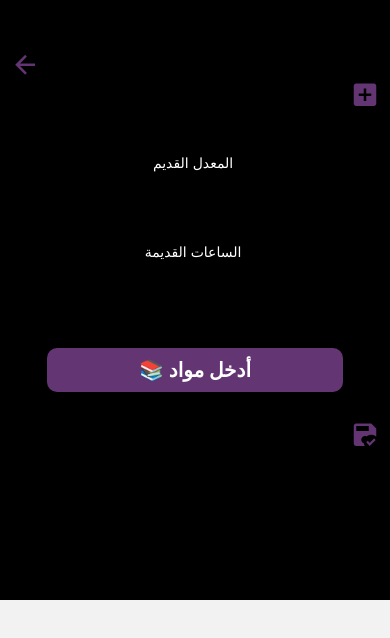
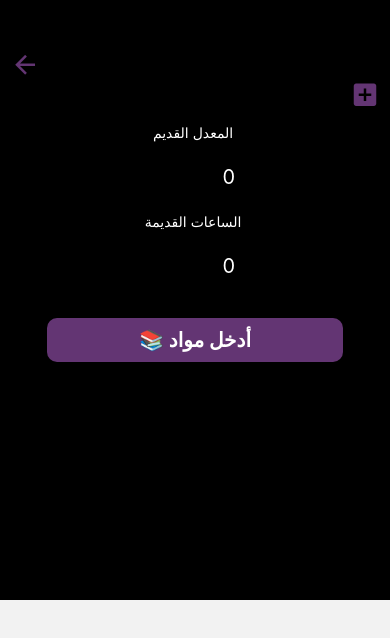
Before and after one commit to newCanvas1/GPACalcu, a React Native app in the folder GPACalcu/: screen /Total in a window 390 px wide. Shown: the top 638 px of the page. Built offline with nearby package versions, Linux system fonts and the light colour scheme.

Commit message:
Information now will be saved automatically

```diff
--- a/GPACalcu/components/TotalInputs/InputOld.js
+++ b/GPACalcu/components/TotalInputs/InputOld.js
@@ -24,11 +24,11 @@ export default function InputOld({ label, set, storageKey }) {
         <Text style={{ color: darkMode ? "#ffffff" : "black" }}> {label}</Text>
       </View>
       <TextInput
-        defaultValue={stored}
+        defaultValue={`${stored}`}
         keyboardType="decimal-pad"
         style={[
           { ...styles.input },
-          { borderColor: darkMode ? "#633573" : "#006CD0" },
+          { borderColor: darkMode ? "#633573" : "#006CD0",color:darkMode?"#ffffff":"black" },
         ]}
         onChangeText={async (text) => {
           set(text);
--- a/GPACalcu/context.js
+++ b/GPACalcu/context.js
@@ -3,6 +3,7 @@ export const MyContext = createContext();
 export const CourseContext = createContext();
 export const TotalGpa = createContext();
 export const ColorContext = createContext();
+import AsyncStorage from "@react-native-async-storage/async-storage";
 
 export const MyContextProvider = ({ children }) => {
   const gpaSystemOptions = { five: 5.0, four: 4.0 };
@@ -39,7 +40,7 @@ export const MyContextProvider = ({ children }) => {
 
 export const CourseContextProvider = ({ children }) => {
   const { coursesList, setCoursesList } = useContext(MyContext);
-  function updateName(id, newName) {
+  async function updateName(id, newName) {
     const newList = [...coursesList];
     for (let i = 0; i < newList.length; i++) {
       let ele = newList[i];
@@ -48,8 +49,10 @@ export const CourseContextProvider = ({ children }) => {
       }
     }
     setCoursesList(newList);
+    await AsyncStorage.setItem("courses", JSON.stringify(coursesList));
+
   }
-  function updateHours(id, newHours) {
+  async function updateHours(id, newHours) {
     const newList = [...coursesList];
     for (let i = 0; i < newList.length; i++) {
       if (newList[i].id == id) {
@@ -57,8 +60,10 @@ export const CourseContextProvider = ({ children }) => {
       }
     }
     setCoursesList(newList);
+    await AsyncStorage.setItem("courses", JSON.stringify(coursesList));
+
   }
-  function updateGrade(id, newGrade) {
+  async function updateGrade(id, newGrade) {
     const newList = [...coursesList];
     for (let i = 0; i < newList.length; i++) {
       if (newList[i].id == id) {
@@ -66,12 +71,16 @@ export const CourseContextProvider = ({ children }) => {
       }
     }
     setCoursesList(newList);
+    await AsyncStorage.setItem("courses", JSON.stringify(coursesList));
+
   }
-  function deleteCourse(id) {
+  async function deleteCourse(id) {
     let coursesWithoutDeleted = coursesList.filter((course) => {
       return course.id != id;
     });
     setCoursesList(coursesWithoutDeleted);
+    await AsyncStorage.setItem("courses", JSON.stringify(coursesWithoutDeleted));
+
   }
   return (
     <CourseContext.Provider
--- a/GPACalcu/screens/Termscreen.js
+++ b/GPACalcu/screens/Termscreen.js
@@ -25,7 +25,6 @@ export default function Termscreen() {
         <CoursesList />
         <CalcGpa />
         <GpaSection />
-        <SaveButton />
       </View>
     </View>
   );
--- a/GPACalcu/screens/Totalscreen.js
+++ b/GPACalcu/screens/Totalscreen.js
@@ -25,7 +25,6 @@ export default function Totalscreen() {
         <View style={styles.contentContainer}>
           <BackButton />
           <CoursesList />
-          <SaveButton total={true} />
           <Inputs />
           <TotalGpaSection />
         </View>
```
